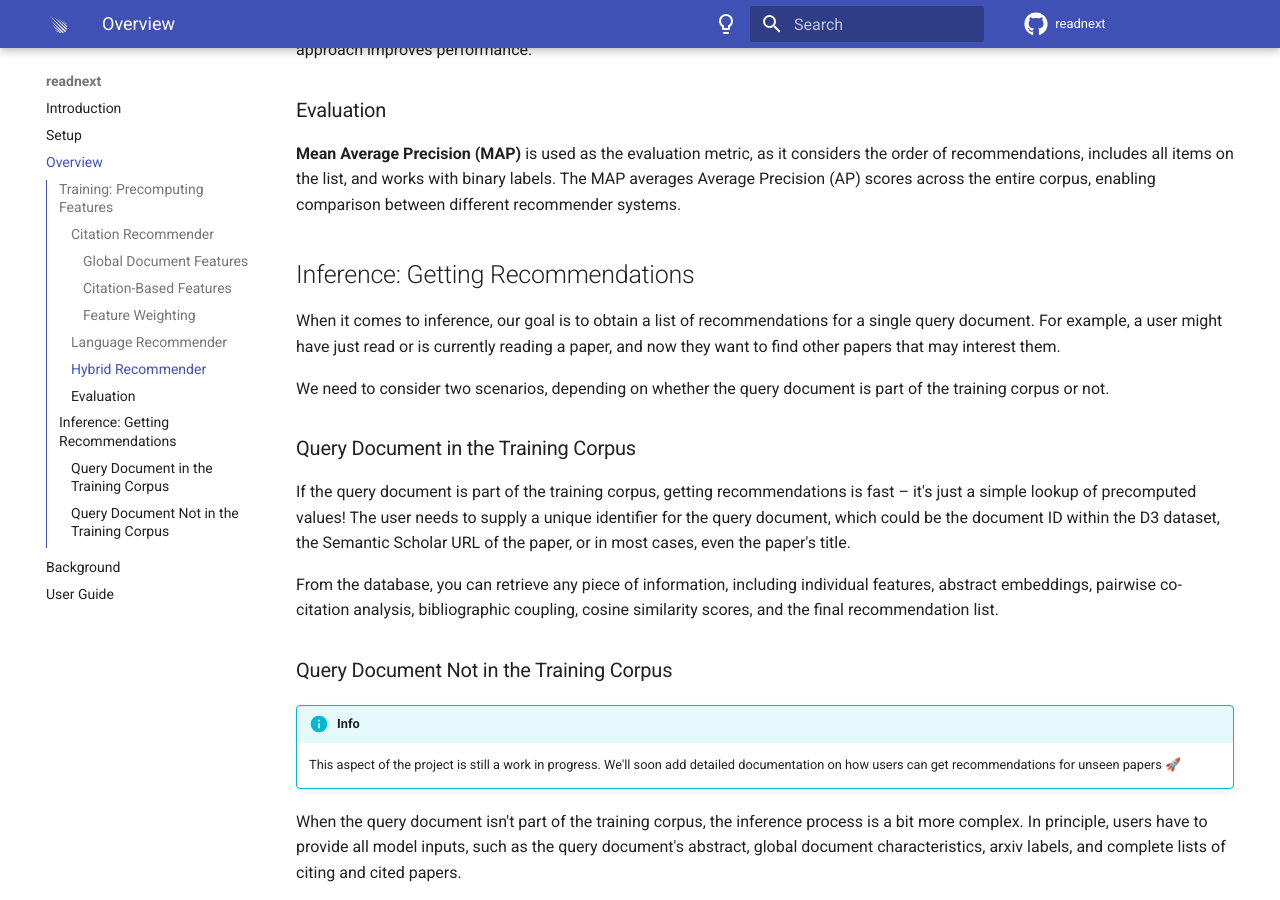
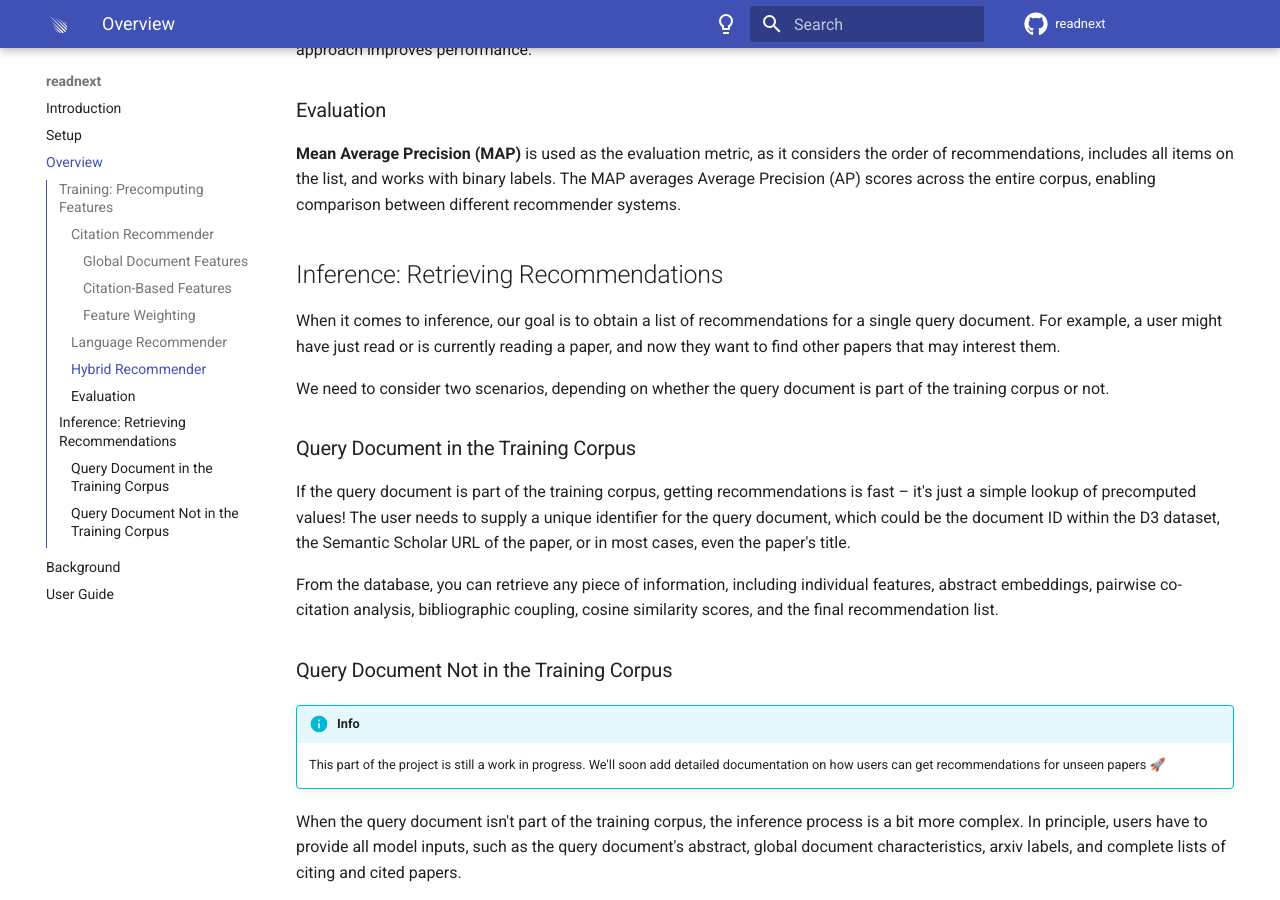
Before and after one commit to joel-beck/readnext, an MkDocs documentation site: the page built from docs/overview.md, in a window 1280 px wide and 900 px high, scrolled down 2332 px. Built offline with MkDocs 1.6.1 and Material for MkDocs 9.7.7, drawn with Linux system fonts in a browser that asks for light colours; comment, search, counter and statistics services are not loaded.

Commit message:
updated inference section in docs (#63)

```diff
--- a/docs/overview.md
+++ b/docs/overview.md
@@ -70,7 +70,7 @@ The hybrid recommender combines the citation recommender and the language recomm
 **Mean Average Precision (MAP)** is used as the evaluation metric, as it considers the order of recommendations, includes all items on the list, and works with binary labels. The MAP averages Average Precision (AP) scores across the entire corpus, enabling comparison between different recommender systems.
 
 
-## Inference: Getting Recommendations
+## Inference: Retrieving Recommendations
 
 When it comes to inference, our goal is to obtain a list of recommendations for a single query document.
 For example, a user might have just read or is currently reading a paper, and now they want to find other papers that may interest them.
@@ -88,7 +88,7 @@ From the database, you can retrieve any piece of information, including individu
 
 !!! info
 
-    This aspect of the project is still a work in progress.
+    This part of the project is still a work in progress.
     We'll soon add detailed documentation on how users can get recommendations for unseen papers 🚀
 
 When the query document isn't part of the training corpus, the inference process is a bit more complex.
```
